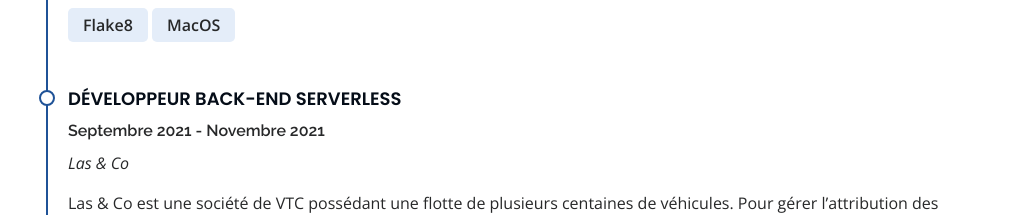
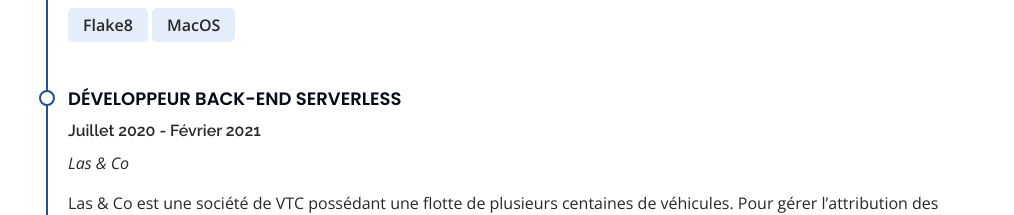
Before and after one commit to S4lem/s4lem.github.io, a plain HTML site: page index.html in a window 1280 px wide. Shown: the part 2828-3043 px from the top of the page, without its empty margins (266-1280 px from the left). Drawn offline with nearby package versions, Linux system fonts and the light colour scheme.

Commit message:
fix dates error

```diff
--- a/index.html
+++ b/index.html
@@ -200,7 +200,7 @@
             </div>
             <div class="resume-item">
               <h4>Développeur Back-end Serverless</h4>
-              <h5>Septembre 2021 - Novembre 2021</h5>
+              <h5>Juillet 2020 - Février 2021</h5>
               <p><em>Las & Co</em></p>
               <p>Las & Co est une société de VTC possédant une flotte de plusieurs centaines de véhicules. Pour gérer l’attribution des véhicules aux chauffeurs, ils ont décidé de développer une application web.</p>
 
```
